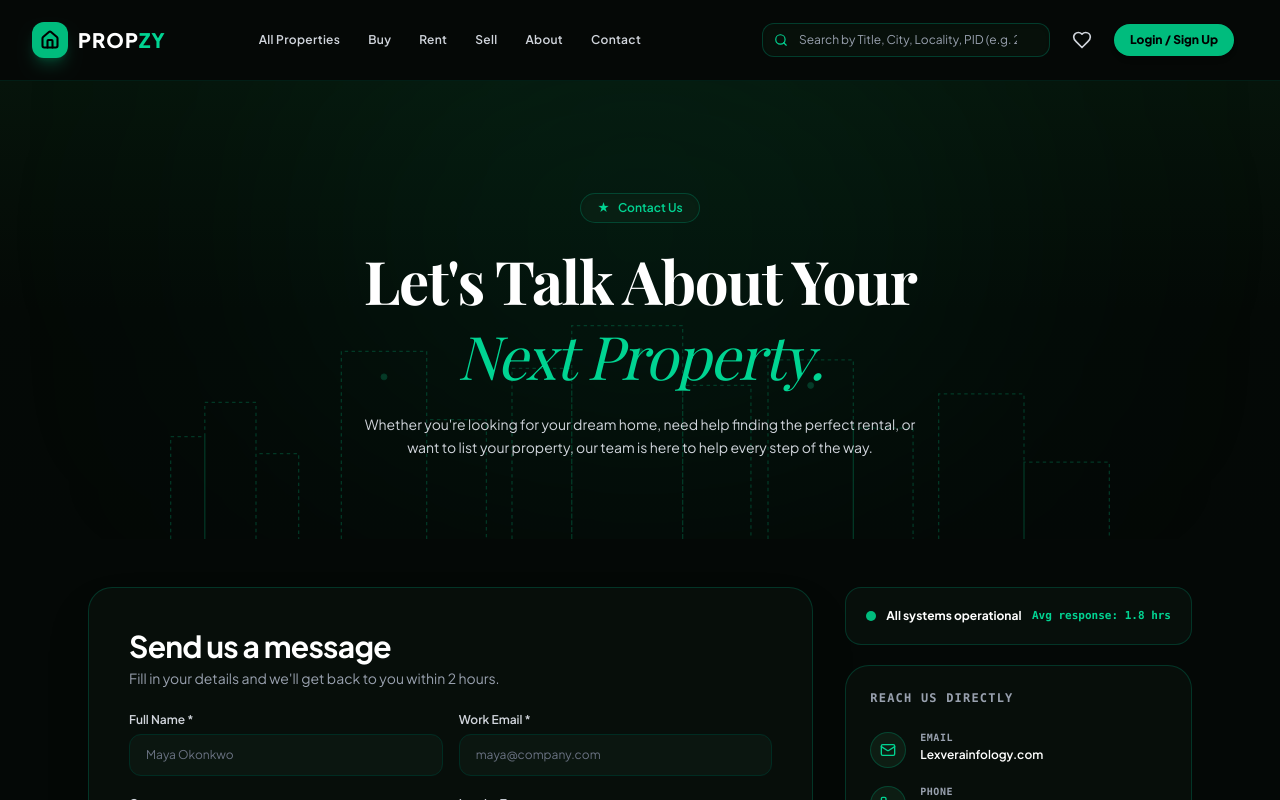
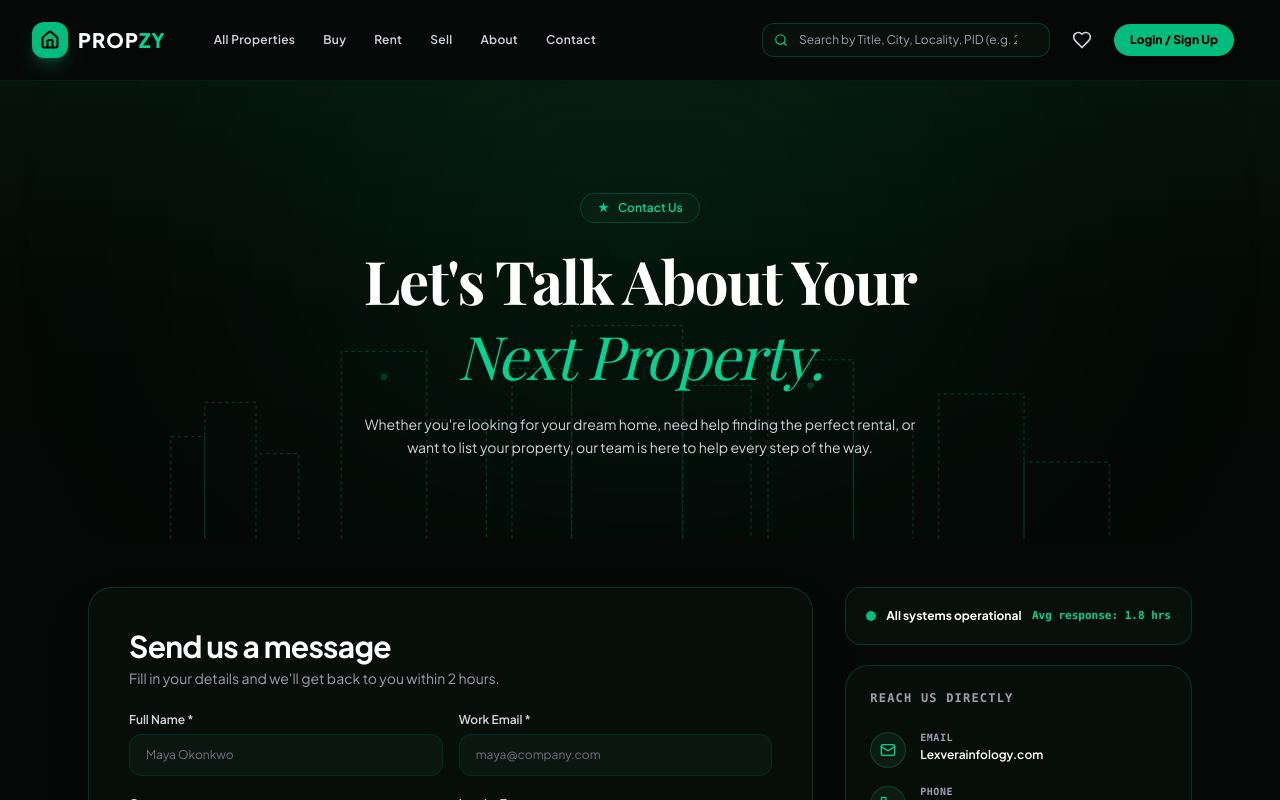
Before and after one commit to infinologylexvra-cmyk/PROPZY, a Next.js app: page /contact in a window 1280 px wide. Shown: the top 800 px of the page. Built offline with nearby package versions, Linux system fonts and the light colour scheme; a web font is replaced by a local one.

Commit message:
gap between logo and all properties

```diff
--- a/components/Navbar.tsx
+++ b/components/Navbar.tsx
@@ -92,11 +92,12 @@
     <header className="sticky top-0 z-50 bg-[#060907]/95 backdrop-blur-xl border-b border-emerald-950/60">
       <div className="max-w-7xl mx-auto px-4 sm:px-6 lg:px-8">
         <div className="flex items-center justify-between h-20">
+          <div className="flex items-center space-x-8 md:space-x-10 lg:space-x-12 shrink-0">
             {/* Brand Logo */}
             <Link
               href="/"
               onClick={() => setActiveItem('home')}
-            className="flex items-center space-x-2.5 group"
+              className="flex items-center space-x-2.5 group shrink-0"
             >
               <div className="w-9 h-9 rounded-xl bg-emerald-500 flex items-center justify-center text-black shadow-lg shadow-emerald-500/25 group-hover:scale-105 transition-transform">
                 <Home size={20} className="stroke-[2.5]" />
@@ -139,6 +140,7 @@
                 }}
               />
             </nav>
+          </div>
 
           {/* Right Action Buttons */}
           <div className="flex items-center space-x-2 sm:space-x-3.5">
```
Lines whose indentation alone changed are shown as unchanged.
